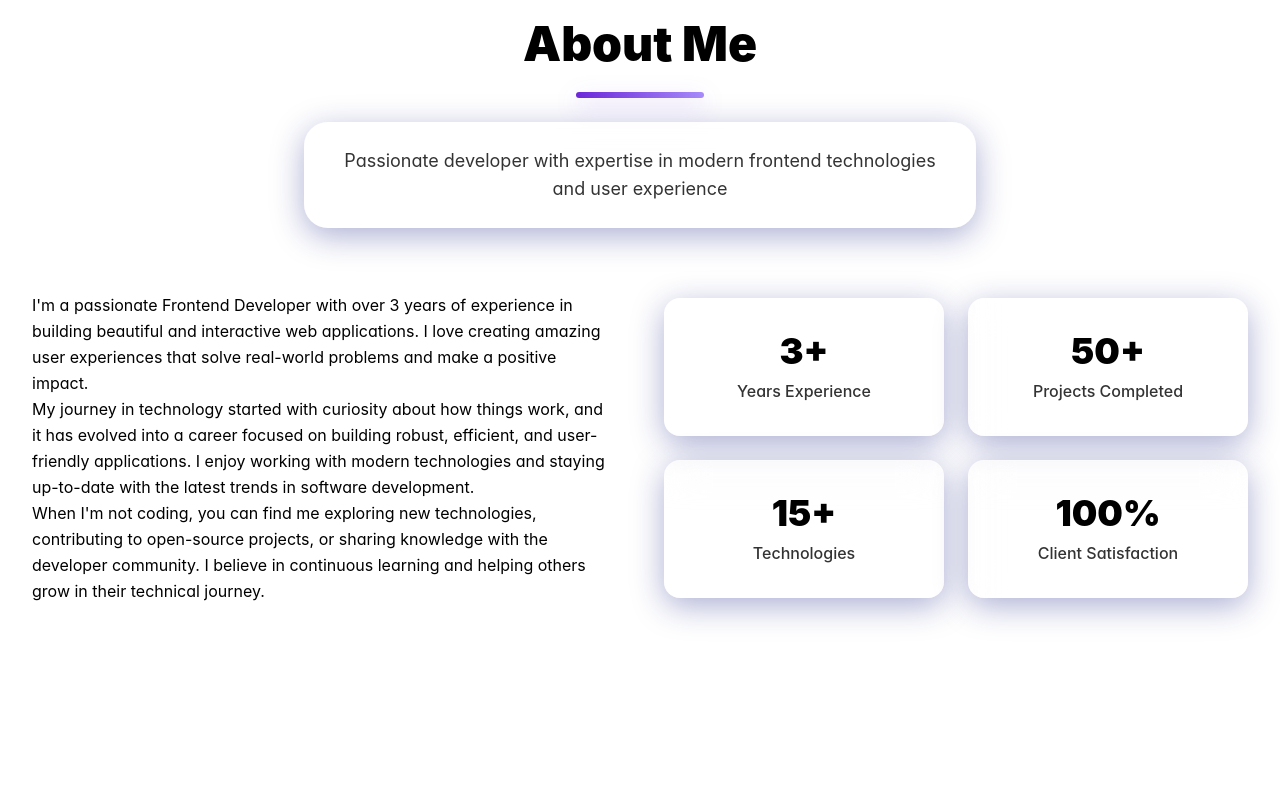
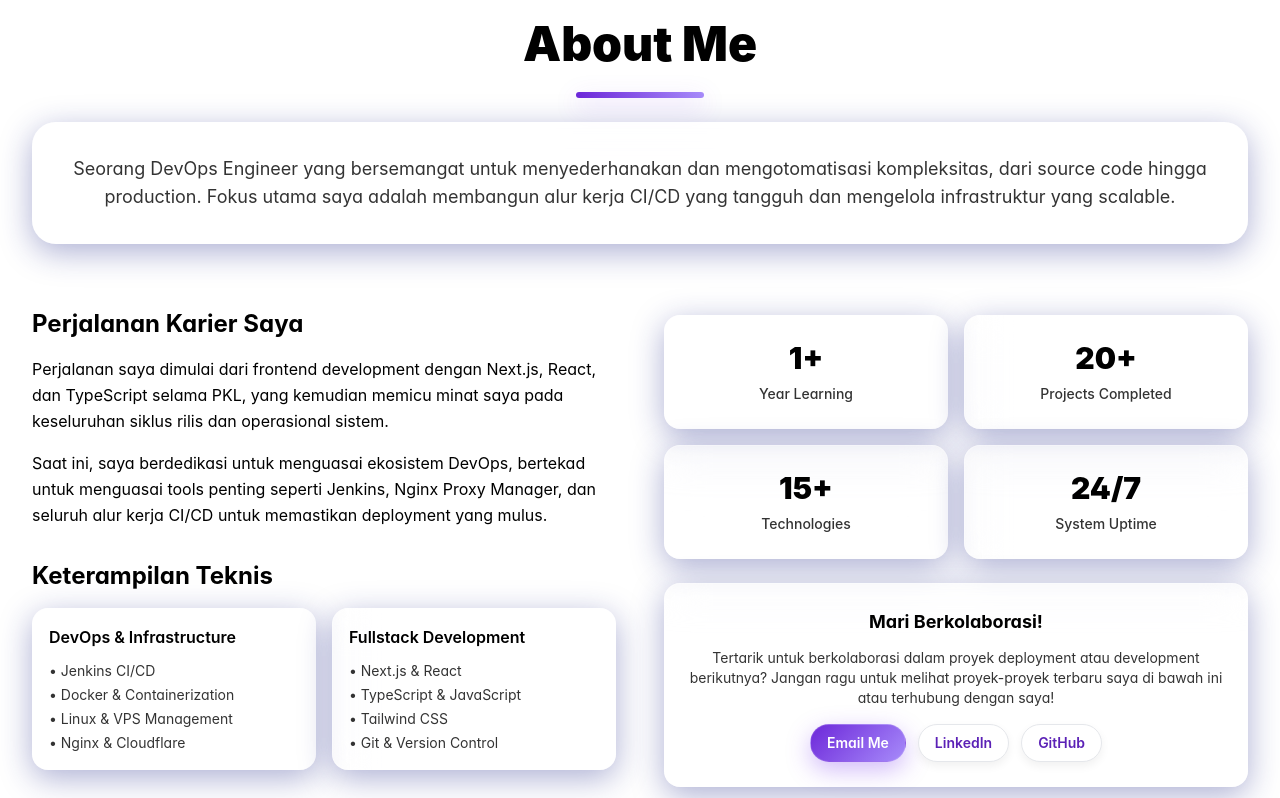
Before and after one commit to Zanfuu/Portofolio-with-NextJS, a Next.js app: page / in a window 1280 px wide. Shown: the part 940-1738 px from the top of the page. Built offline with nearby package versions, Linux system fonts and the light colour scheme.

Commit message:
improve about me section

```diff
--- a/components/sections/about-sections.tsx
+++ b/components/sections/about-sections.tsx
@@ -23,9 +23,9 @@ export default function AboutSection() {
             whileInView={{ opacity: 1, y: 0 }}
             viewport={{ once: true }}
             transition={{ duration: 0.8, delay: 0.2 }}
-            className="text-lg text-black/80 max-w-2xl mx-auto mt-6 text-center glass-card rounded-3xl p-6 border"
+            className="text-lg text-black/80 w-full mt-6 text-center glass-card rounded-3xl p-8 border"
           >
-            Passionate developer with expertise in modern frontend technologies and user experience
+            Seorang DevOps Engineer yang bersemangat untuk menyederhanakan dan mengotomatisasi kompleksitas, dari source code hingga production. Fokus utama saya adalah membangun alur kerja CI/CD yang tangguh dan mengelola infrastruktur yang scalable.
           </motion.p>
         </motion.div>
 
@@ -39,53 +39,89 @@ export default function AboutSection() {
             className="space-y-6"
           >
             <div className="prose prose-lg dark:prose-invert max-w-none">
-              <p className="text-black leading-relaxed">
-                I'm a passionate Frontend Developer with over 3 years of experience
-                in building beautiful and interactive web applications. I love creating
-                amazing user experiences that solve real-world problems and make a positive impact.
+              <h3 className="text-2xl font-bold text-black mb-4">Perjalanan Karier Saya</h3>
+
+              <p className="text-black leading-relaxed mb-4">
+                Perjalanan saya dimulai dari frontend development dengan Next.js, React, dan TypeScript selama PKL, yang kemudian memicu minat saya pada keseluruhan siklus rilis dan operasional sistem.
               </p>
 
-              <p className="text-black leading-relaxed">
-                My journey in technology started with curiosity about how things work, and it has evolved
-                into a career focused on building robust, efficient, and user-friendly applications.
-                I enjoy working with modern technologies and staying up-to-date with the latest trends
-                in software development.
+              <p className="text-black leading-relaxed mb-4">
+                Saat ini, saya berdedikasi untuk menguasai ekosistem DevOps, bertekad untuk menguasai tools penting seperti Jenkins, Nginx Proxy Manager, dan seluruh alur kerja CI/CD untuk memastikan deployment yang mulus.
               </p>
 
-              <p className="text-black leading-relaxed">
-                When I'm not coding, you can find me exploring new technologies, contributing to open-source
-                projects, or sharing knowledge with the developer community. I believe in continuous learning
-                and helping others grow in their technical journey.
-              </p>
+              <h3 className="text-2xl font-bold text-black mb-4 mt-8">Keterampilan Teknis</h3>
+
+              <div className="grid grid-cols-1 sm:grid-cols-2 gap-4 mb-6">
+                <div className="glass-card p-4 rounded-2xl">
+                  <h4 className="font-semibold text-black mb-3">DevOps & Infrastructure</h4>
+                  <ul className="text-sm text-black/80 space-y-1">
+                    <li>• Jenkins CI/CD</li>
+                    <li>• Docker & Containerization</li>
+                    <li>• Linux & VPS Management</li>
+                    <li>• Nginx & Cloudflare</li>
+                  </ul>
+                </div>
+                <div className="glass-card p-4 rounded-2xl">
+                  <h4 className="font-semibold text-black mb-3">Fullstack Development</h4>
+                  <ul className="text-sm text-black/80 space-y-1">
+                    <li>• Next.js & React</li>
+                    <li>• TypeScript & JavaScript</li>
+                    <li>• Tailwind CSS</li>
+                    <li>• Git & Version Control</li>
+                  </ul>
+                </div>
+              </div>
             </div>
           </motion.div>
 
-          {/* Right Content - Stats or Features */}
+          {/* Right Content - Stats & Call to Action */}
           <motion.div
             initial={{ opacity: 0, x: 50 }}
             whileInView={{ opacity: 1, x: 0 }}
             viewport={{ once: true }}
             transition={{ duration: 0.8 }}
-            className="grid grid-cols-2 gap-6"
+            className="space-y-6"
           >
-            <div className="glass-card p-8 rounded-2xl text-center transition-all duration-300 hover:-translate-y-1">
-              <div className="text-4xl font-black text-black mb-2">3+</div>
-              <div className="text-black/80 font-medium">Years Experience</div>
+            {/* Stats Grid */}
+            <div className="grid grid-cols-2 gap-4">
+              <div className="glass-card p-6 rounded-2xl text-center transition-all duration-300 hover:-translate-y-1">
+                <div className="text-3xl font-black text-black mb-2">1+</div>
+                <div className="text-black/80 font-medium text-sm">Year Learning</div>
+              </div>
+
+              <div className="glass-card p-6 rounded-2xl text-center transition-all duration-300 hover:-translate-y-1">
+                <div className="text-3xl font-black text-black mb-2">20+</div>
+                <div className="text-black/80 font-medium text-sm">Projects Completed</div>
+              </div>
+
+              <div className="glass-card p-6 rounded-2xl text-center transition-all duration-300 hover:-translate-y-1">
+                <div className="text-3xl font-black text-black mb-2">15+</div>
+                <div className="text-black/80 font-medium text-sm">Technologies</div>
+              </div>
+
+              <div className="glass-card p-6 rounded-2xl text-center transition-all duration-300 hover:-translate-y-1">
+                <div className="text-3xl font-black text-black mb-2">24/7</div>
+                <div className="text-black/80 font-medium text-sm">System Uptime</div>
+              </div>
             </div>
 
-            <div className="glass-card p-8 rounded-2xl text-center transition-all duration-300 hover:-translate-y-1">
-              <div className="text-4xl font-black text-black mb-2">50+</div>
-              <div className="text-black/80 font-medium">Projects Completed</div>
-            </div>
-
-            <div className="glass-card p-8 rounded-2xl text-center transition-all duration-300 hover:-translate-y-1">
-              <div className="text-4xl font-black text-black mb-2">15+</div>
-              <div className="text-black/80 font-medium">Technologies</div>
-            </div>
-
-            <div className="glass-card p-8 rounded-2xl text-center transition-all duration-300 hover:-translate-y-1">
-              <div className="text-4xl font-black text-black mb-2">100%</div>
-              <div className="text-black/80 font-medium">Client Satisfaction</div>
+            {/* Call to Action */}
+            <div className="glass-card p-6 rounded-2xl text-center">
+              <h3 className="text-lg font-bold text-black mb-3">Mari Berkolaborasi!</h3>
+              <p className="text-black/80 text-sm mb-4">
+                Tertarik untuk berkolaborasi dalam proyek deployment atau development berikutnya? Jangan ragu untuk melihat proyek-proyek terbaru saya di bawah ini atau terhubung dengan saya!
+              </p>
+              <div className="flex flex-col sm:flex-row gap-3 justify-center">
+                <a href="mailto:fnaufalazmi09@gmail.com" className="btn-primary px-4 py-2 rounded-full text-sm font-semibold text-center">
+                  Email Me
+                </a>
+                <a href="https://linkedin.com/in/zanfuu" className="btn-secondary px-4 py-2 rounded-full text-sm font-semibold text-center">
+                  LinkedIn
+                </a>
+                <a href="https://github.com/zanfuu" className="btn-secondary px-4 py-2 rounded-full text-sm font-semibold text-center">
+                  GitHub
+                </a>
+              </div>
             </div>
           </motion.div>
         </div>
```
